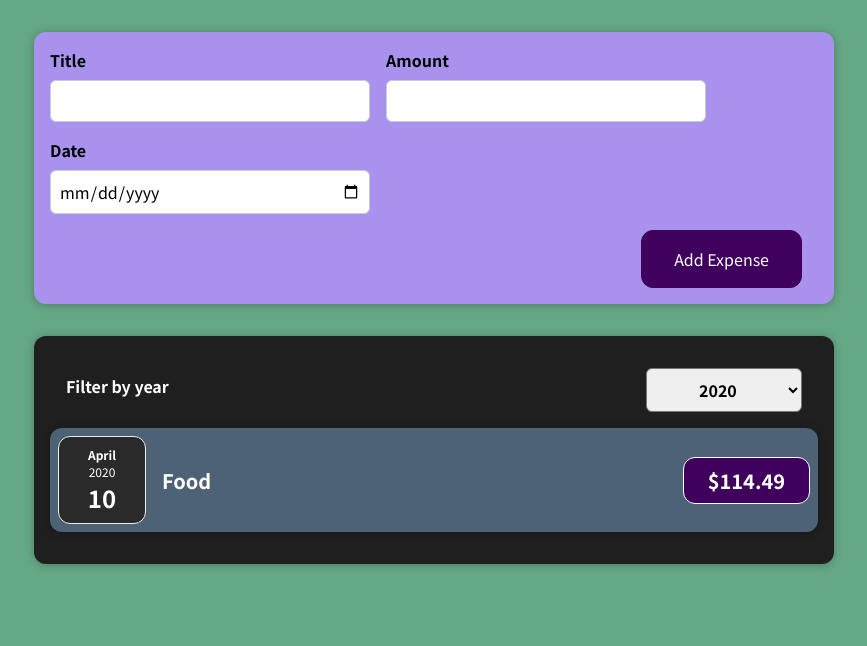
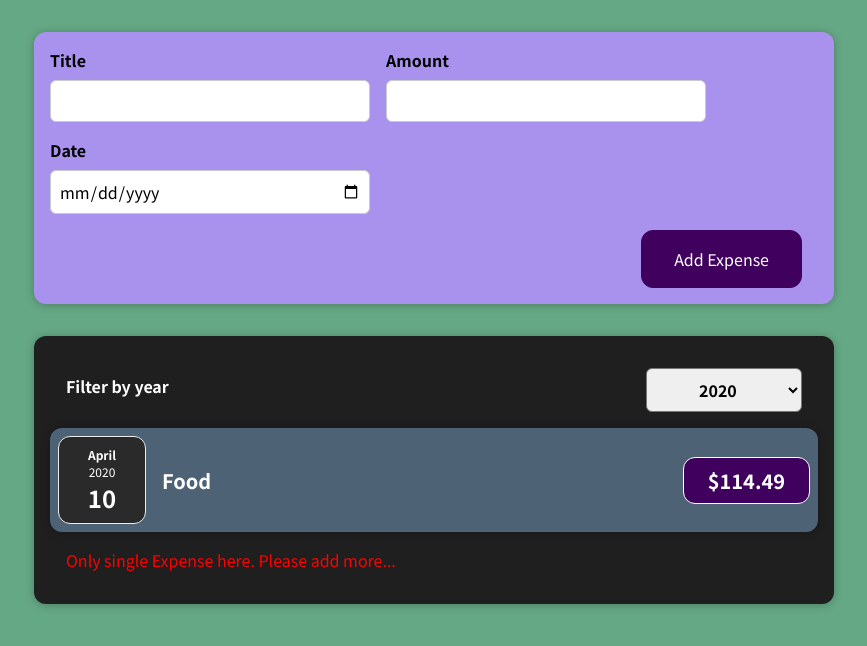
Before and after one commit to kunalrajshah/Expenses-Tracker-by-Reaact-js, a React (Create React App) app in the folder first-react-project/: page / in a window 1280 px wide. Shown: the top 646 px of the page, without its empty margins (206-1073 px from the left). Built offline with nearby package versions, Linux system fonts and the light colour scheme.

Commit message:
Adding message when 0 and 1 Expenses are there

```diff
--- a/first-react-project/src/Components/All Expenses Rendering/Expenses.css
+++ b/first-react-project/src/Components/All Expenses Rendering/Expenses.css
@@ -5,3 +5,8 @@
   width: 50rem;
   max-width: 95%;
 }
+
+.Expenses p{
+  color: red;
+  margin-left: 1rem;
+}
--- a/first-react-project/src/Components/All Expenses Rendering/Expenses.js
+++ b/first-react-project/src/Components/All Expenses Rendering/Expenses.js
@@ -1,25 +1,26 @@
-import React,{useState} from "react";
+import React, { useState } from "react";
 import Expenseitem from "./ExpenseItem";
 import "./Expenses.css";
 import Card from "../UI/Card";
-import ExpenseFilter from './ExpensesFilter';
+import ExpenseFilter from "./ExpensesFilter";
 
 const Expenses = (props) => {
-
-    const [filteredYear,setFilteredYear]=useState('2020');
-    const filterChangeHandler=(selectedYear)=>{
+  const [filteredYear, setFilteredYear] = useState("2020");
+  const filterChangeHandler = (selectedYear) => {
     setFilteredYear(selectedYear);
   };
 
   // For Display Filter Expenses
-    const filterExpenses=props.items.filter((exp)=>{
+  const filterExpenses = props.items.filter((exp) => {
     return exp.date.getFullYear().toString() === filteredYear;
   });
 
-    return (
-      <Card className="Expenses">
-        <ExpenseFilter selected={filteredYear} onChangeFilter={filterChangeHandler}/>
-        {filterExpenses.map((expense) => (
+  // We can use HTML element inside the variable in JSX code.
+  let noExpenseMsg=<p>No Expense Found !!</p>
+  let oneExpenseMsg=<p>Only single Expense here. Please add more...</p>
+
+  if(filterExpenses.length > 0){
+    noExpenseMsg=filterExpenses.map((expense) => (
       // When we rander list always add unique ID.
       <Expenseitem
         key={expense.id}
@@ -27,7 +28,38 @@ const Expenses = (props) => {
         title={expense.title}
         amount={expense.amount}
       />
-        ))}
+    ))
+  }
+
+
+  return (
+    <Card className="Expenses">
+      <ExpenseFilter
+        selected={filteredYear}
+        onChangeFilter={filterChangeHandler}
+      />
+      {/* use Ternary Opeator to rander filterExpense. Bcz, inside{} we can't use if or for loop*/}
+      {/* We can also return by && property of js */}
+      {/* {filterExpenses.length === 0 && <p>No Expense Found.</p>} */}
+      {/* it check if first condition is true then it return second element */}
+
+      {/* {filterExpenses.length === 0 ? (
+        <p>No Expense Found.</p>
+      ) : (
+        filterExpenses.map((expense) => (
+          // When we rander list always add unique ID.
+          <Expenseitem
+            key={expense.id}
+            date={expense.date}
+            title={expense.title}
+            amount={expense.amount}
+          />
+        ))
+      )} */}
+
+      {noExpenseMsg}
+      {filterExpenses.length ===1 && oneExpenseMsg}
+
     </Card>
   );
 };
```
Lines whose indentation alone changed are shown as unchanged.
